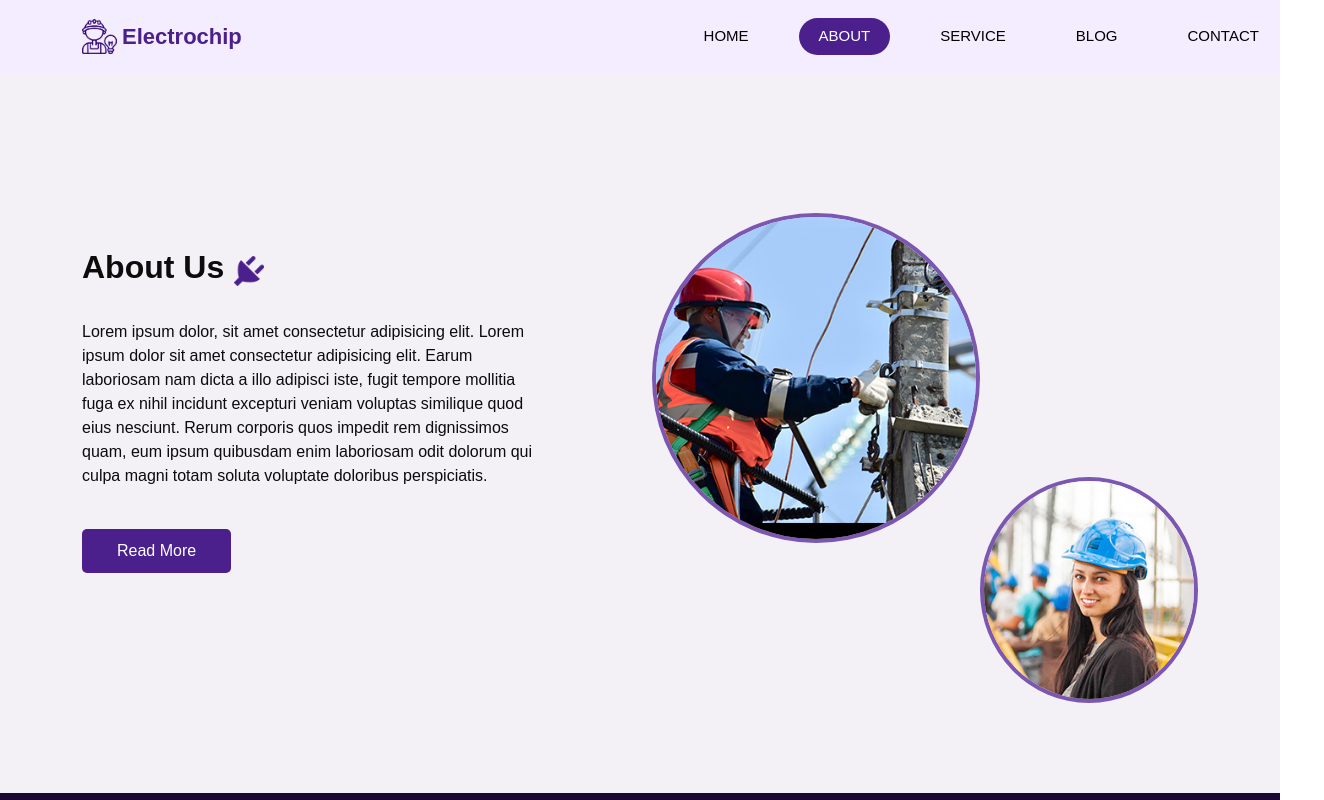
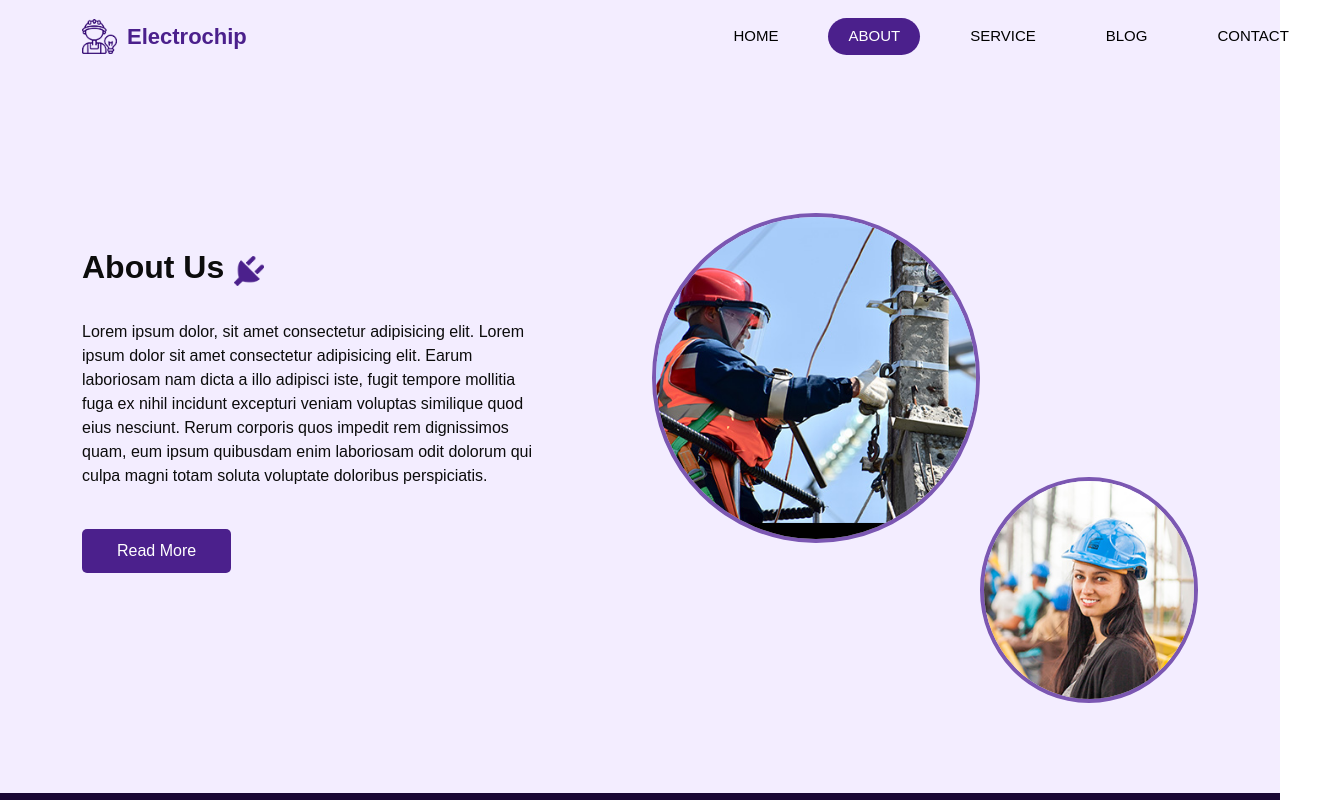
Before and after one commit to Anusha3Mohan/Electrochip, a React (Vite) app: page /about in a window 1280 px wide. Shown: the top 800 px of the page, 1324 px wide, since content can reach past the window. Built offline with nearby package versions, Linux system fonts and the light colour scheme.

Commit message:
changed the header properties

```diff
--- a/src/components/Header.jsx
+++ b/src/components/Header.jsx
@@ -1,7 +1,7 @@
 import React from 'react';
 import { useLocation } from 'react-router-dom';
 import logo from '../assets/images/logo.png';
-import"../css/Header.css"
+import "../css/Header.css"
 
 function Header() {
   const location = useLocation();
@@ -12,13 +12,13 @@ function Header() {
     <div className="hero_area">
       <div className="container">
         <div className="navbar navbar-expand-lg custom_nav-container">
-          <div className="logo-container ">
+          <div className="logo-container logo">
             <a className="navbar-brand" href="/">
               <img src={logo} alt="Electrochip Logo" />
               <span>Electrochip</span>
             </a>
           </div>
-            &nbsp;&nbsp;&nbsp;&nbsp;&nbsp;&nbsp;&nbsp;&nbsp;&nbsp;&nbsp;&nbsp;&nbsp;&nbsp;&nbsp;&nbsp;&nbsp;&nbsp;&nbsp;&nbsp;&nbsp;&nbsp;&nbsp;&nbsp;&nbsp;&nbsp;&nbsp;&nbsp;&nbsp;&nbsp;&nbsp;&nbsp;&nbsp;&nbsp;&nbsp;&nbsp;&nbsp;&nbsp;&nbsp;&nbsp;&nbsp;&nbsp;&nbsp;&nbsp;&nbsp;&nbsp;&nbsp;&nbsp;&nbsp;&nbsp;&nbsp;&nbsp;&nbsp;&nbsp;&nbsp;&nbsp;&nbsp;&nbsp;&nbsp;&nbsp;&nbsp;&nbsp;&nbsp;&nbsp;&nbsp;&nbsp;&nbsp;&nbsp;&nbsp;&nbsp;&nbsp;&nbsp;&nbsp;&nbsp;&nbsp;&nbsp;&nbsp;&nbsp;&nbsp;&nbsp;&nbsp;&nbsp;&nbsp;&nbsp;&nbsp;&nbsp;&nbsp;&nbsp;&nbsp;&nbsp;&nbsp;&nbsp;&nbsp;&nbsp;&nbsp;&nbsp;&nbsp;
+          &nbsp;&nbsp;&nbsp;&nbsp;&nbsp;&nbsp;&nbsp;&nbsp;&nbsp;&nbsp;&nbsp;&nbsp;&nbsp;&nbsp;&nbsp;&nbsp;&nbsp;&nbsp;&nbsp;&nbsp;&nbsp;&nbsp;&nbsp;&nbsp;&nbsp;&nbsp;&nbsp;&nbsp;&nbsp;&nbsp;&nbsp;&nbsp;&nbsp;&nbsp;&nbsp;&nbsp;&nbsp;&nbsp;&nbsp;&nbsp;&nbsp;&nbsp;&nbsp;&nbsp;&nbsp;&nbsp;&nbsp;&nbsp;&nbsp;&nbsp;&nbsp;&nbsp;&nbsp;&nbsp;&nbsp;&nbsp;&nbsp;&nbsp;&nbsp;&nbsp;&nbsp;&nbsp;&nbsp;&nbsp;&nbsp;&nbsp;&nbsp;&nbsp;&nbsp;&nbsp;&nbsp;&nbsp;&nbsp;&nbsp;&nbsp;&nbsp;&nbsp;&nbsp;&nbsp;&nbsp;&nbsp;&nbsp;&nbsp;&nbsp;&nbsp;&nbsp;&nbsp;&nbsp;&nbsp;&nbsp;&nbsp;&nbsp;&nbsp;&nbsp;&nbsp;&nbsp;&nbsp;&nbsp;
           <button
             className="navbar-toggler"
             type="button"
@@ -34,8 +34,8 @@ function Header() {
           </button>
 
           <div className="collapse navbar-collapse" id="navbarSupportedContent">
-            <div className="menu-container ml-5">
-              <ul className="navbar-nav">
+            <div className="menu-container ml-auto">
+              <ul className="navbar-nav home">
                 <li className={`nav-item ${isActive('/') ? 'active' : ''}`}>
                   <a className="nav-link" href="/">Home</a>
                 </li>
--- a/src/css/About.css
+++ b/src/css/About.css
@@ -1,5 +1,5 @@
 .about_section {
-    background-color: #f3f0f6;
+    background-color: #f3edff;
 
   }
 
--- a/src/css/Header.css
+++ b/src/css/Header.css
@@ -1,12 +1,26 @@
-.hero_area {
+body {
+    font-family: "Poppins", sans-serif;
+    color: #0c0c0c;
+    background-color: #ffffff;
+  }
+
+  .hero_area {
     background-color: #f3edff;
   }
 
-  .custom_nav-container .navbar-nav {
+  .custom_nav-container {
     display: flex;
-    justify-content: center;  /* Center the navbar items */
-    align-items: center;      /* Vertically align the items */
+    justify-content: space-between; /* Space between the logo and nav items */
+    align-items: center; /* Vertically align items */
     width: 100%;
+  }
+
+  .navbar-nav {
+    display: flex;
+    justify-content: flex-end;  /* Align the navbar items to the right */
+    align-items: center;
+    margin: 0;
+    padding: 0;
   }
 
   .custom_nav-container .navbar-nav .nav-item .nav-link {
@@ -46,7 +60,6 @@
   }
 
   .custom_nav-container .nav_search-btn {
-    /* background-image: url(../images/search-icon.png); */
     background-size: 22px;
     background-repeat: no-repeat;
     background-position-y: 7px;
@@ -57,17 +70,13 @@
   }
 
   .navbar-brand {
-    display: -webkit-box;
-    display: -ms-flexbox;
     display: flex;
-    -webkit-box-align: center;
-    -ms-flex-align: center;
     align-items: center;
-    margin-right: auto;  /* Push the brand to the left */
+    margin-left: 0;  /* Ensure logo is at the left */
   }
 
   .navbar-brand img {
-    margin-right: 5px;
+    margin-right: 10px;
     width: 35px;
   }
 
@@ -132,13 +141,7 @@
     transform: none;
   }
 
-  .logo{
-    margin-left:90px;
-  }
 
-  .home{
-    margin-left:230px;
-  }
 
   /* Media Query for Smaller Screens (Mobile) */
   @media (max-width: 768px) {
```
